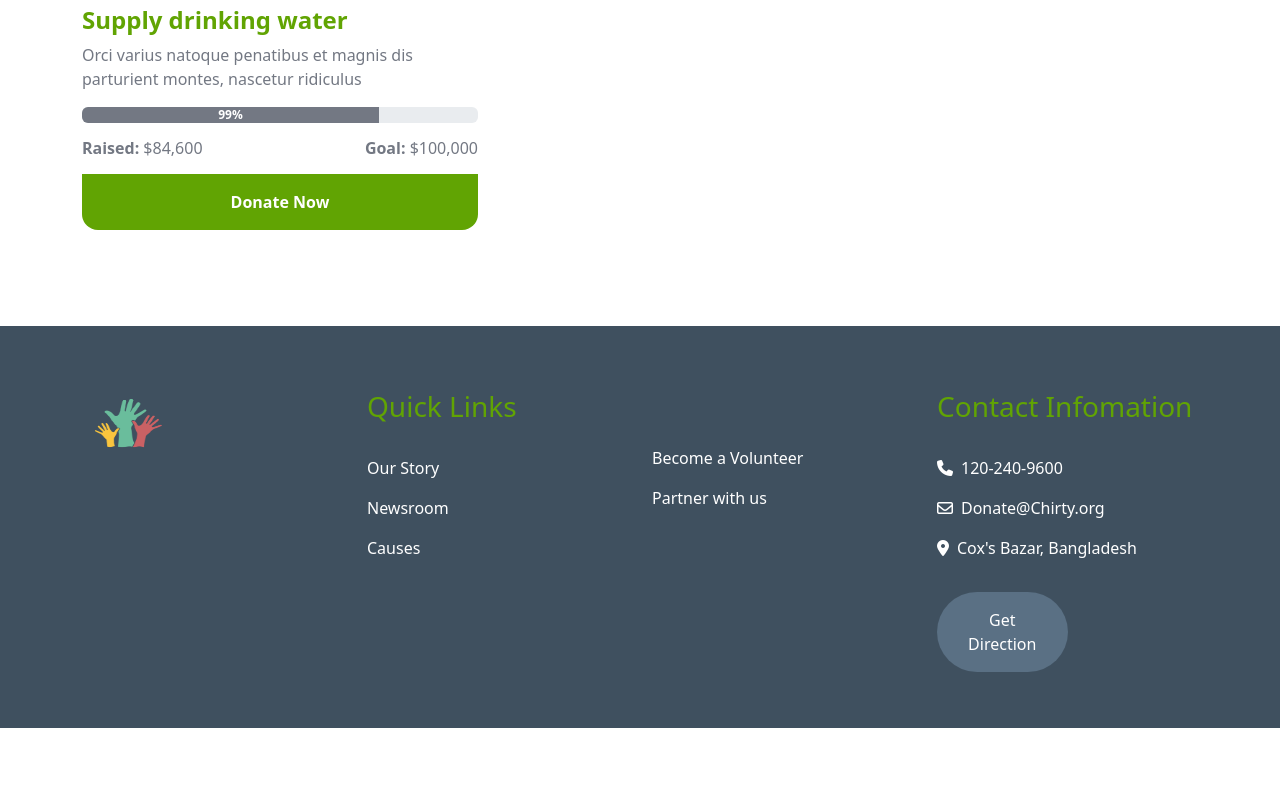
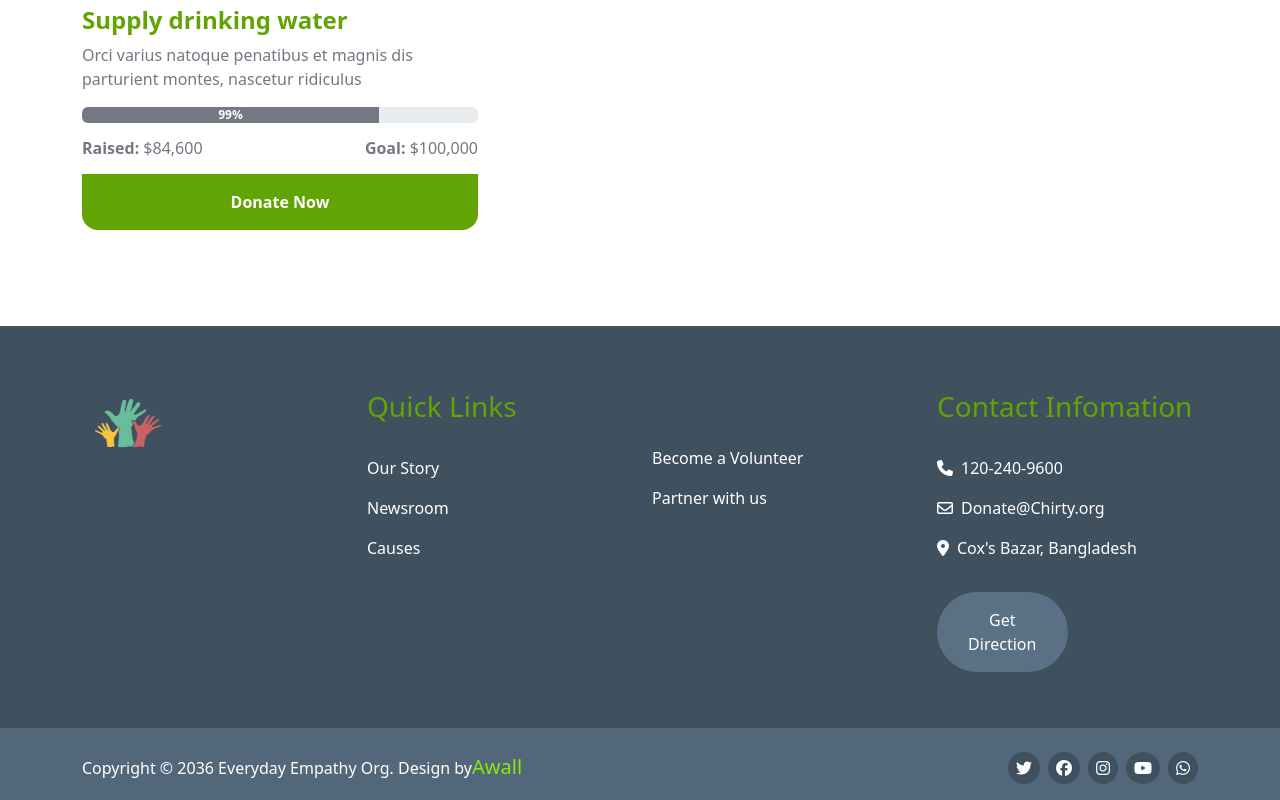
Before and after one commit to EsratAwall/groupProjectTask-11, a plain HTML site: page index.html in a window 1280 px wide. Shown: the part 4604-5404 px from the top of the page. Before the commit the page ends 5332 px from the top, so only its background shows below. Drawn offline with nearby package versions, Linux system fonts and the light colour scheme.

Commit message:
last footer

```diff
--- a/index.html
+++ b/index.html
@@ -396,6 +396,20 @@
 </section>
 <!-------End footer section-------->
 
+<!-------start last footer section-------->
+<section style="background-color: #53677a;">
+<div class="container d-flex justify-content-between pt-4">
+  <p class="fw-medium text-white ">Copyright © 2036 Everyday Empathy  Org. Design by<span class="fs-5" style="color: rgb(139, 232, 8)">Awall</span></p>
+  <div class=" d-flex  pb-3">
+    <i class="fa-brands fa-twitter me-2 p-2 rounded-circle text-white" style="background-color: #3f505f;"></i>
+    <i class="fa-brands fa-facebook me-2 p-2 rounded-circle text-white" style="background-color: #3f505f;"></i>
+    <i class="fa-brands fa-instagram me-2 p-2 rounded-circle text-white" style="background-color: #3f505f;"></i>
+    <i class="fa-brands fa-youtube me-2 p-2 rounded-circle text-white" style="background-color: #3f505f;"></i>
+    <i class="fa-brands fa-whatsapp p-2 rounded-circle text-white" style="background-color: #3f505f;"></i>
+</div>
+</div>
+</section>
+
     <script src="https://cdn.jsdelivr.net/npm/swiper@11/swiper-bundle.min.js"></script>
     <script src="https://cdn.jsdelivr.net/npm/bootstrap@5.3.2/dist/js/bootstrap.bundle.min.js" integrity="sha384-C6RzsynM9kWDrMNeT87bh95OGNyZPhcTNXj1NW7RuBCsyN/o0jlpcV8Qyq46cDfL" crossorigin="anonymous"></script>
 </body>
```
